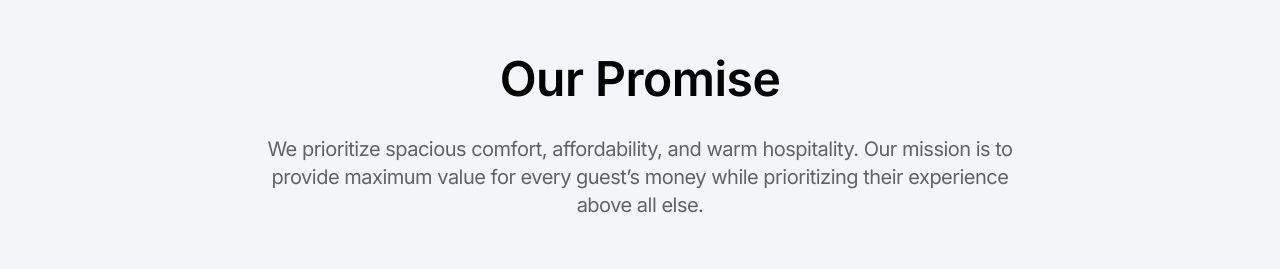
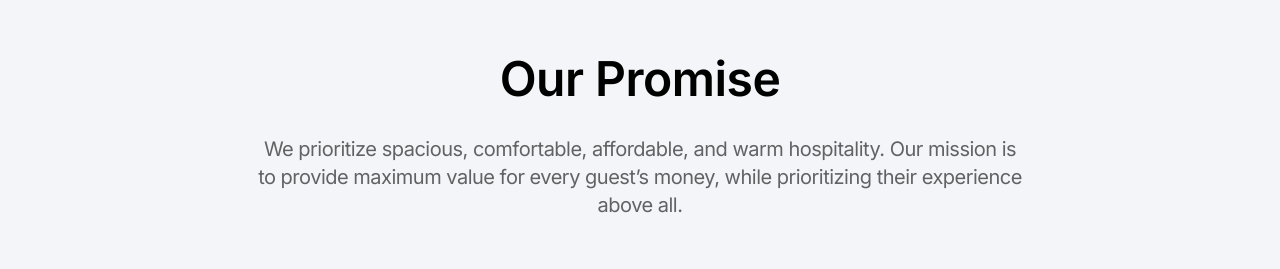
Before and after one commit to ishaan-chadha1/mk-residencies, a Next.js app: page / in a window 1280 px wide. Shown: the part 2800-3069 px from the top of the page. Built offline with nearby package versions, Linux system fonts and the light colour scheme.

Commit message:
Changes in text content

```diff
--- a/pages/index.js
+++ b/pages/index.js
@@ -146,11 +146,11 @@ export default function Home() {
                             </PageTitle>
                             <Content className="text-center" alignment="center">
                                 <p>
-                                    We prioritize spacious comfort,
-                                    affordability, and warm hospitality. Our
+                                    We prioritize spacious, comfortable,
+                                    affordable, and warm hospitality. Our
                                     mission is to provide maximum value for
-                                    every guest&rsquo;s money while prioritizing
-                                    their experience above all else.
+                                    every guest&rsquo;s money, while
+                                    prioritizing their experience above all.
                                 </p>
                             </Content>
                             <ContentImage />
```
